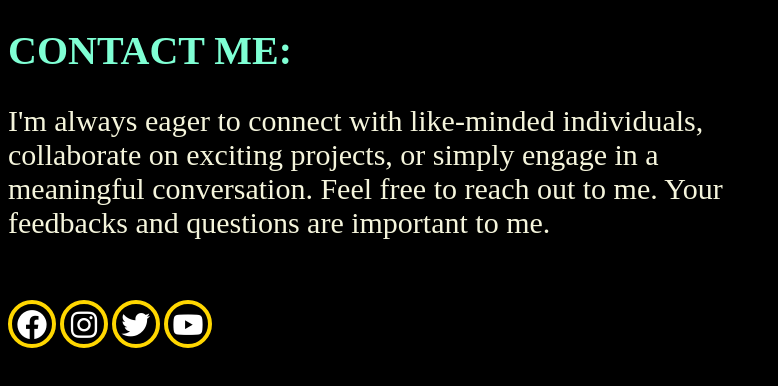
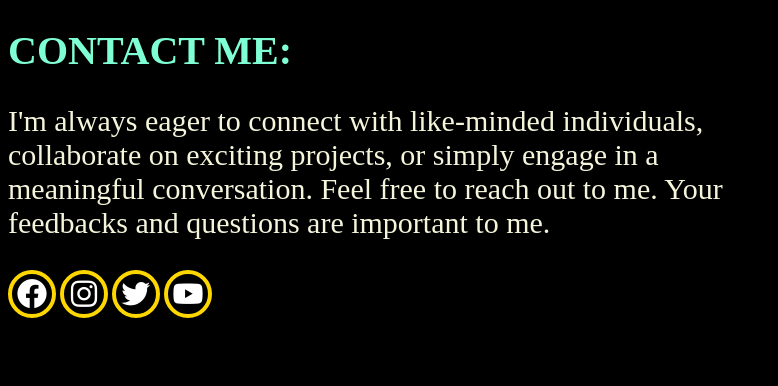
Before and after one commit to Sudeeep7/Portfolio, a plain HTML site: page contact.html in a window 1280 px wide. Shown: the whole page, without its empty margins (0-778 px from the left). Drawn offline with nearby package versions, Linux system fonts and the light colour scheme.

Commit message:
Update contact.html

```diff
--- a/contact.html
+++ b/contact.html
@@ -19,7 +19,7 @@
         width: 60%;
     }
 .icons{
-    position: absolute;
+    position: center;
     top: 300px;
 }
 .icons a{
```
